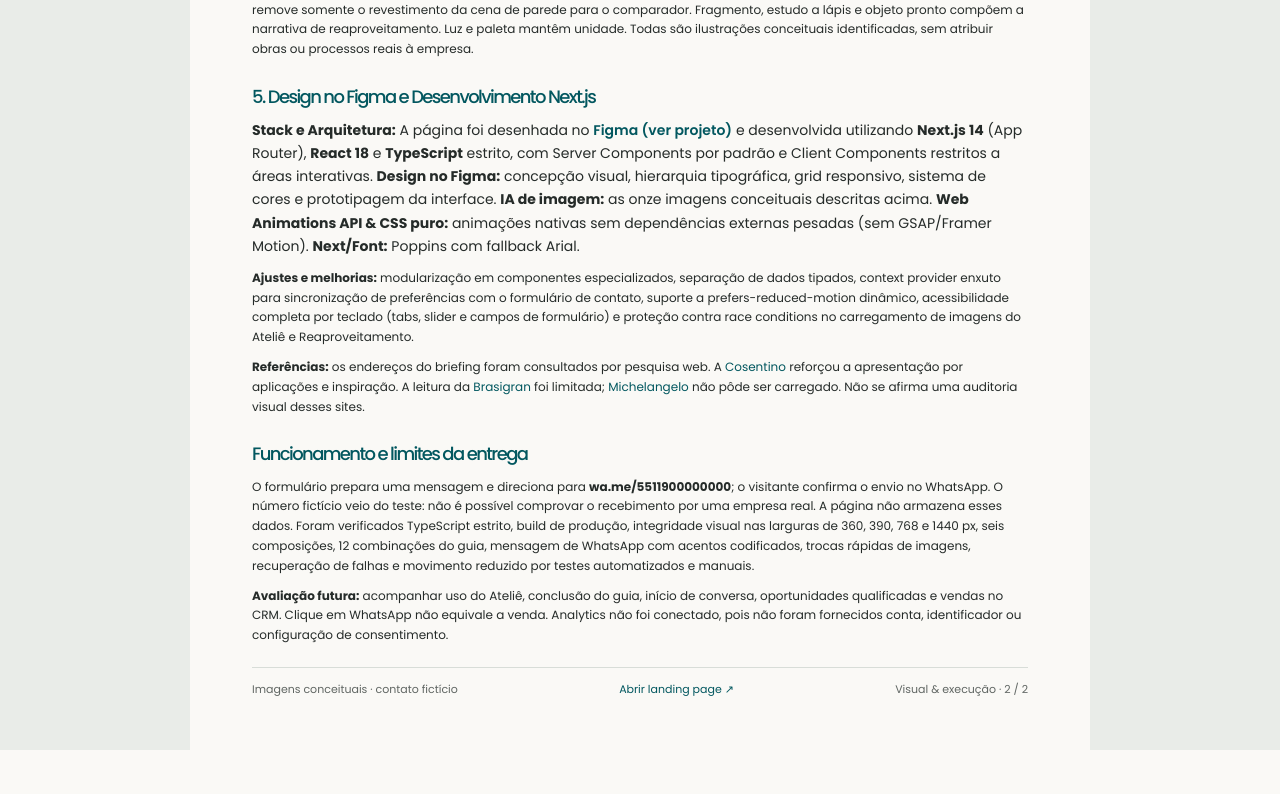
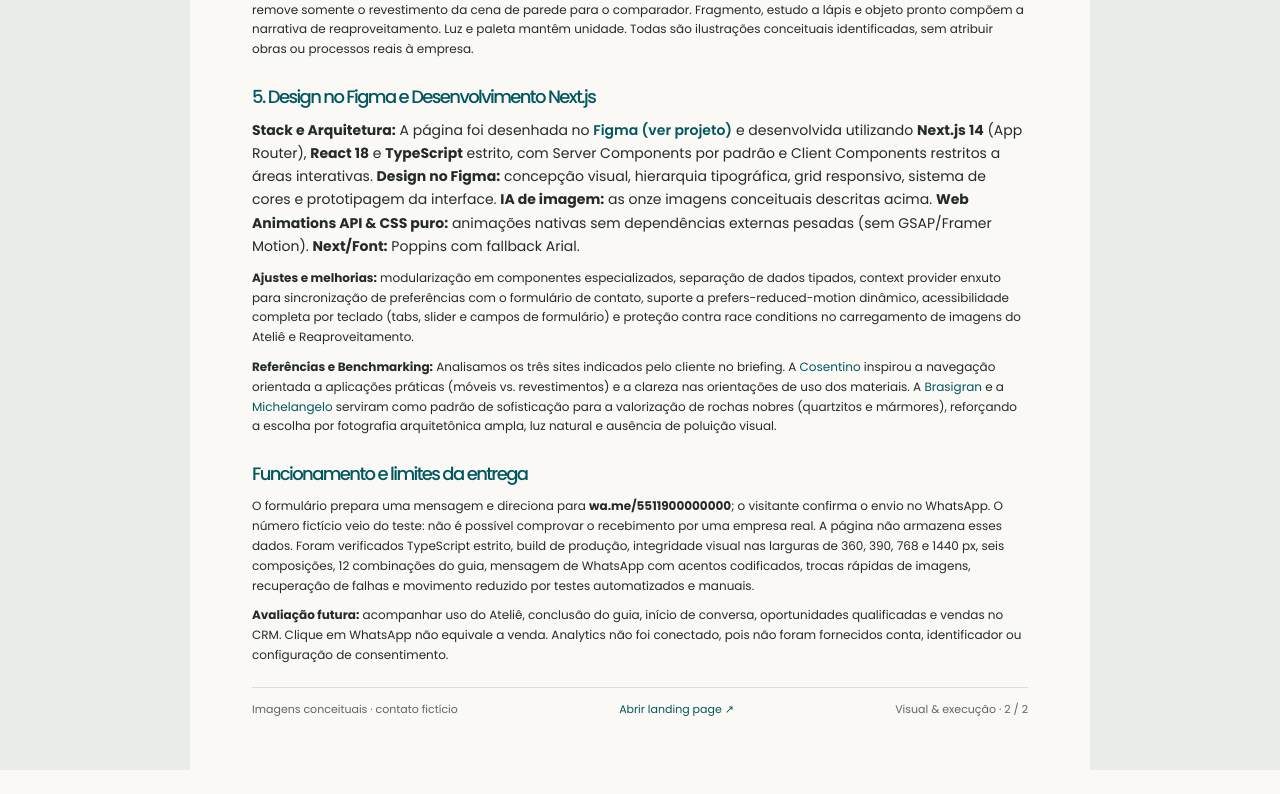
Before and after one commit to ListMat/Casa-Pedra-, a Next.js app: page /relatorio in a window 1280 px wide. Shown: the part 2087-2881 px from the top of the page. Built offline with nearby package versions, Linux system fonts and the light colour scheme.

Commit message:
refactor(report): enhance benchmarking and references explanation

```diff
--- a/public/relatorio.html
+++ b/public/relatorio.html
@@ -8,5 +8,5 @@
 <article class="sheet"><div class="topline"><span class="brand">casa pedra</span><span>TESTE TÉCNICO · RELATÓRIO 02 / 02</span></div><h2>4. Direção visual e origem das imagens</h2><p>Fundo claro, composição editorial e imagens amplas colocam a pedra em primeiro plano. A Poppins atende ao briefing: pesos leves nos títulos e regulares no texto. O nome foi composto tipograficamente como assinatura provisória, já que não foi fornecido um logo.</p><div class="swatches"><span style="--c:#02575f">#02575f · base e CTAs</span><span style="--c:#e74429">#e74429 · detalhe</span><span style="--c:#ec8d00">#ec8d00 · acento e foco</span></div><p class="small">O verde profundo cria unidade e contraste nos botões. Vermelho e laranja ficam restritos a detalhes para evitar competição com os materiais. Tons claros e cinzas complementam a paleta. As fotografias compartilham luz natural, texturas e mobiliário contemporâneo.</p>
 <div class="images"><div><img src="/assets/hero.webp" alt="Mesa verde ilustrativa"><p><strong>Mesa verde · abertura.</strong> Evidencia o móvel como peça central da casa, associando material expressivo e convivência.</p></div><div><img src="/assets/console.webp" alt="Aparador claro ilustrativo"><p><strong>Aparador claro · móveis.</strong> Destaca volume, acabamento e a possibilidade de uma peça autoral além da mesa.</p></div><div><img src="/assets/wall.webp" alt="Parede em pedra ilustrativa"><p><strong>Parede em pedra · revestimentos.</strong> Mostra o impacto do material na escala do ambiente e apresenta a segunda oferta.</p></div></div><p class="small"><strong>Origem e curadoria das imagens:</strong> onze imagens conceituais geradas com ferramenta de IA para fins ilustrativos. As três originais aparecem acima. Quatro novas composições (mesa retangular clara, mesas de centro orgânica clara e oval escura, aparador retangular com veios) completam as seis referências do Ateliê, reutilizando mesa e aparador originais. Uma edição remove somente o revestimento da cena de parede para o comparador. Fragmento, estudo a lápis e objeto pronto compõem a narrativa de reaproveitamento. Luz e paleta mantêm unidade. Todas são ilustrações conceituais identificadas, sem atribuir obras ou processos reais à empresa.</p>
 <h2>5. Design no Figma e Desenvolvimento Next.js</h2><p><strong>Stack e Arquitetura:</strong> A página foi desenhada no <a href="https://www.figma.com/design/2jTNO9EnZb3HcxhatfbU1u/Casa-Pedra?node-id=2001-253&t=v6lnkE993hYSZYnp-1" target="_blank" rel="noopener"><strong>Figma (ver projeto)</strong></a> e desenvolvida utilizando <strong>Next.js 14</strong> (App Router), <strong>React 18</strong> e <strong>TypeScript</strong> estrito, com Server Components por padrão e Client Components restritos a áreas interativas. <strong>Design no Figma:</strong> concepção visual, hierarquia tipográfica, grid responsivo, sistema de cores e prototipagem da interface. <strong>IA de imagem:</strong> as onze imagens conceituais descritas acima. <strong>Web Animations API & CSS puro:</strong> animações nativas sem dependências externas pesadas (sem GSAP/Framer Motion). <strong>Next/Font:</strong> Poppins com fallback Arial.</p><p class="small"><strong>Ajustes e melhorias:</strong> modularização em componentes especializados, separação de dados tipados, context provider enxuto para sincronização de preferências com o formulário de contato, suporte a prefers-reduced-motion dinâmico, acessibilidade completa por teclado (tabs, slider e campos de formulário) e proteção contra race conditions no carregamento de imagens do Ateliê e Reaproveitamento.</p>
-<p class="small"><strong>Referências:</strong> os endereços do briefing foram consultados por pesquisa web. A <a href="https://www.cosentino.com/pt-br/" target="_blank" rel="noopener">Cosentino</a> reforçou a apresentação por aplicações e inspiração. A leitura da <a href="https://brasigran.com.br/" target="_blank" rel="noopener">Brasigran</a> foi limitada; <a href="https://michelangelo.com.br/" target="_blank" rel="noopener">Michelangelo</a> não pôde ser carregado. Não se afirma uma auditoria visual desses sites.</p>
+<p class="small"><strong>Referências e Benchmarking:</strong> Analisamos os três sites indicados pelo cliente no briefing. A <a href="https://www.cosentino.com/pt-br/" target="_blank" rel="noopener">Cosentino</a> inspirou a navegação orientada a aplicações práticas (móveis vs. revestimentos) e a clareza nas orientações de uso dos materiais. A <a href="https://brasigran.com.br/" target="_blank" rel="noopener">Brasigran</a> e a <a href="https://michelangelo.com.br/" target="_blank" rel="noopener">Michelangelo</a> serviram como padrão de sofisticação para a valorização de rochas nobres (quartzitos e mármores), reforçando a escolha por fotografia arquitetônica ampla, luz natural e ausência de poluição visual.</p>
 <h2>Funcionamento e limites da entrega</h2><p class="small">O formulário prepara uma mensagem e direciona para <strong>wa.me/5511900000000</strong>; o visitante confirma o envio no WhatsApp. O número fictício veio do teste: não é possível comprovar o recebimento por uma empresa real. A página não armazena esses dados. Foram verificados TypeScript estrito, build de produção, integridade visual nas larguras de 360, 390, 768 e 1440 px, seis composições, 12 combinações do guia, mensagem de WhatsApp com acentos codificados, trocas rápidas de imagens, recuperação de falhas e movimento reduzido por testes automatizados e manuais.</p><p class="small"><strong>Avaliação futura:</strong> acompanhar uso do Ateliê, conclusão do guia, início de conversa, oportunidades qualificadas e vendas no CRM. Clique em WhatsApp não equivale a venda. Analytics não foi conectado, pois não foram fornecidos conta, identificador ou configuração de consentimento.</p><div class="foot"><span>Imagens conceituais · contato fictício</span><a href="/">Abrir landing page ↗</a><span>Visual & execução · 2 / 2</span></div></article></main></body></html>
--- a/src/app/relatorio/page.tsx
+++ b/src/app/relatorio/page.tsx
@@ -260,8 +260,7 @@ export default function RelatorioPage() {
           </p>
 
           <p className="small">
-            <strong>Referências:</strong> os endereços do briefing foram consultados por
-            pesquisa web. A{' '}
+            <strong>Referências e Benchmarking:</strong> Analisamos os três sites indicados pelo cliente no briefing. A{' '}
             <a
               href="https://www.cosentino.com/pt-br/"
               target="_blank"
@@ -269,7 +268,7 @@ export default function RelatorioPage() {
             >
               Cosentino
             </a>{' '}
-            reforçou a apresentação por aplicações e inspiração. A leitura da{' '}
+            inspirou a navegação orientada a aplicações práticas (móveis vs. revestimentos) e a clareza nas orientações de uso dos materiais. A{' '}
             <a
               href="https://brasigran.com.br/"
               target="_blank"
@@ -277,7 +276,7 @@ export default function RelatorioPage() {
             >
               Brasigran
             </a>{' '}
-            foi limitada;{' '}
+            e a{' '}
             <a
               href="https://michelangelo.com.br/"
               target="_blank"
@@ -285,7 +284,7 @@ export default function RelatorioPage() {
             >
               Michelangelo
             </a>{' '}
-            não pôde ser carregado. Não se afirma uma auditoria visual desses sites.
+            serviram como padrão de sofisticação para a valorização de rochas nobres (quartzitos e mármores), reforçando a escolha por fotografia arquitetônica ampla, luz natural e ausência de poluição visual.
           </p>
 
           <h2>Funcionamento e limites da entrega</h2>
```
